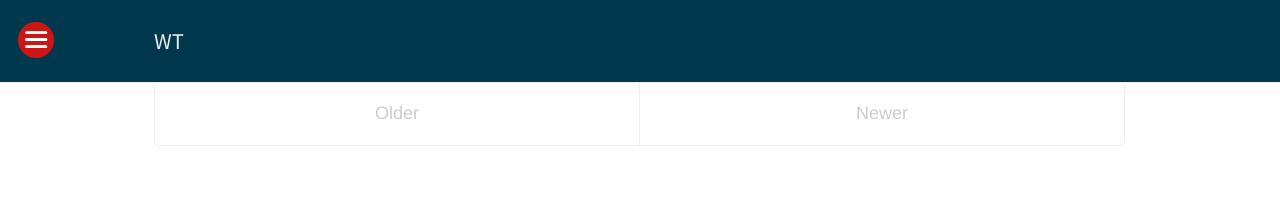
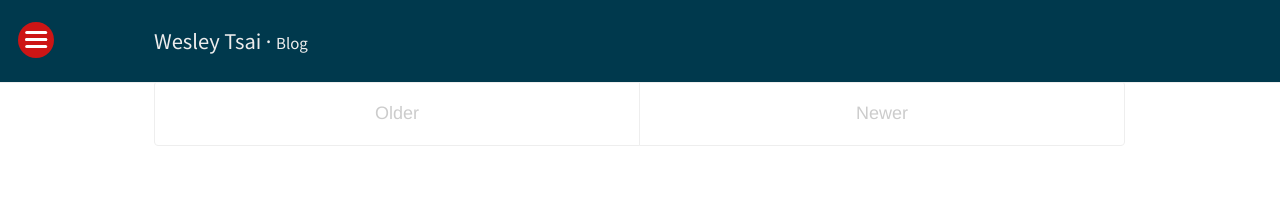
Before and after one commit to wezleytsai/wezleytsai.github.io, a Jekyll site: the page built from index.html, in a window 1280 px wide. Shown: the top 223 px of the page. Built offline with Jekyll 4.4.1, drawn with Linux system fonts in a browser that asks for light colours; nearby versions of some CDN libraries; the list of posts is cut into pages by our own code.

Commit message:
Fixed baseurl issue for posts

```diff
--- a/_config.yml
+++ b/_config.yml
@@ -5,11 +5,11 @@ permalink:           pretty
 relative_permalinks: true
 
 # Setup
-title:               WT
-tagline:             ''
+title:               Wesley Tsai
+tagline:             Blog
 description:         ''
 url:                 http://wesleytsai.io
-baseurl:             http://wezleytsai.github.io
+baseurl:             ''
 paginate:            1
 
 # About/contact
--- a/_layouts/default.html
+++ b/_layouts/default.html
@@ -16,6 +16,7 @@
      <div class="container">
        <h3 class="masthead-title">
          <a href="{{ site.baseurl }}/" title="Home">{{ site.title }}</a>
+         <span>&middot;</span>
          <small>{{ site.tagline }}</small>
        </h3>
      </div>
--- a/_layouts/post.html
+++ b/_layouts/post.html
@@ -17,8 +17,8 @@ layout: default
           <h3>
             <a href="{{ site.baseurl }}{{ post.url }}">
               {{ post.title }}
-              <small>{{ post.date | date: date: '%b %-d, %Y' }}</small>
             </a>
+            <small>{{ post.date | date: '%b %-d, %Y' }}</small>
           </h3>
         </li>
       {% endfor %}
--- a/index.html
+++ b/index.html
@@ -7,7 +7,7 @@ title: Home
   {% for post in paginator.posts %}
   <div class="post">
     <h1 class="post-title">
-      <a href="{{ site.baseurl }}/{{ post.url }}">
+      <a href="{{ site.baseurl }}{{ post.url }}">
         {{ post.title }}
       </a>
     </h1>
```
